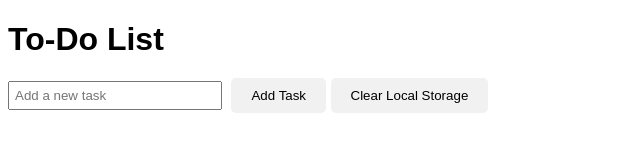
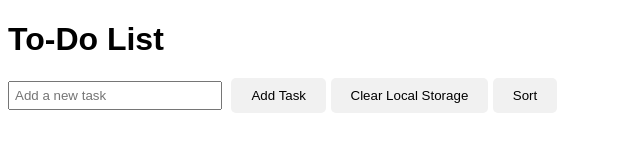
Before and after one commit to PawelMroczkowski/To-Do-List, a plain HTML site: page index.html in a window 1280 px wide. Shown: the full height of the page, 0-640 px from the left. Drawn offline with Linux system fonts and the light colour scheme.

Commit message:
added button for sorting functionality

```diff
--- a/index.html
+++ b/index.html
@@ -12,6 +12,7 @@
         <input type="text" id="taskInput" placeholder="Add a new task">
         <button onclick="addTask()">Add Task</button>
         <button onclick="clearLocalStorage()">Clear Local Storage</button>
+        <button onclick="sortTasks()">Sort</button>
         <ul id="taskList"></ul>
     </div>
     <script src="script.js"></script>
```
